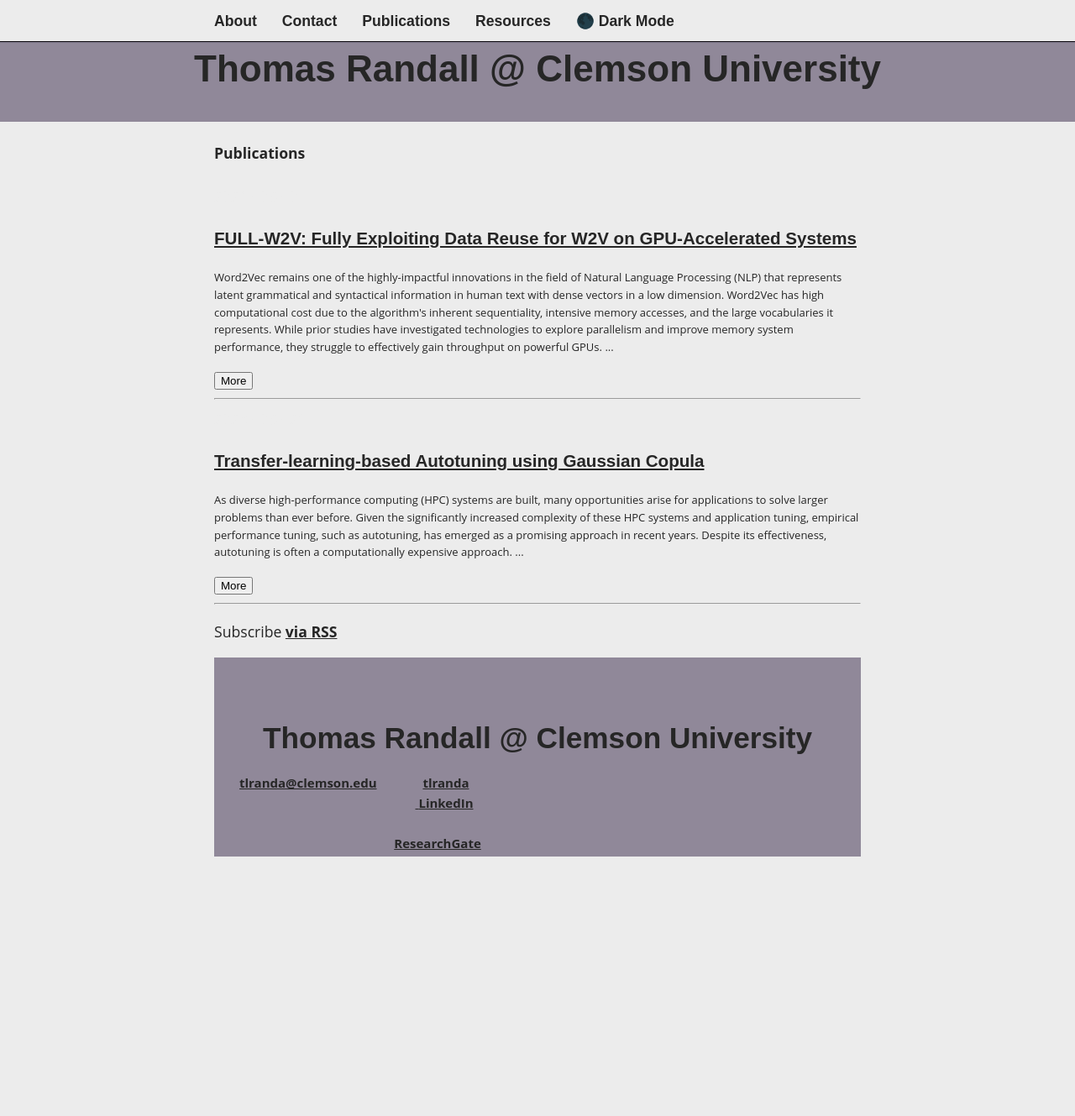
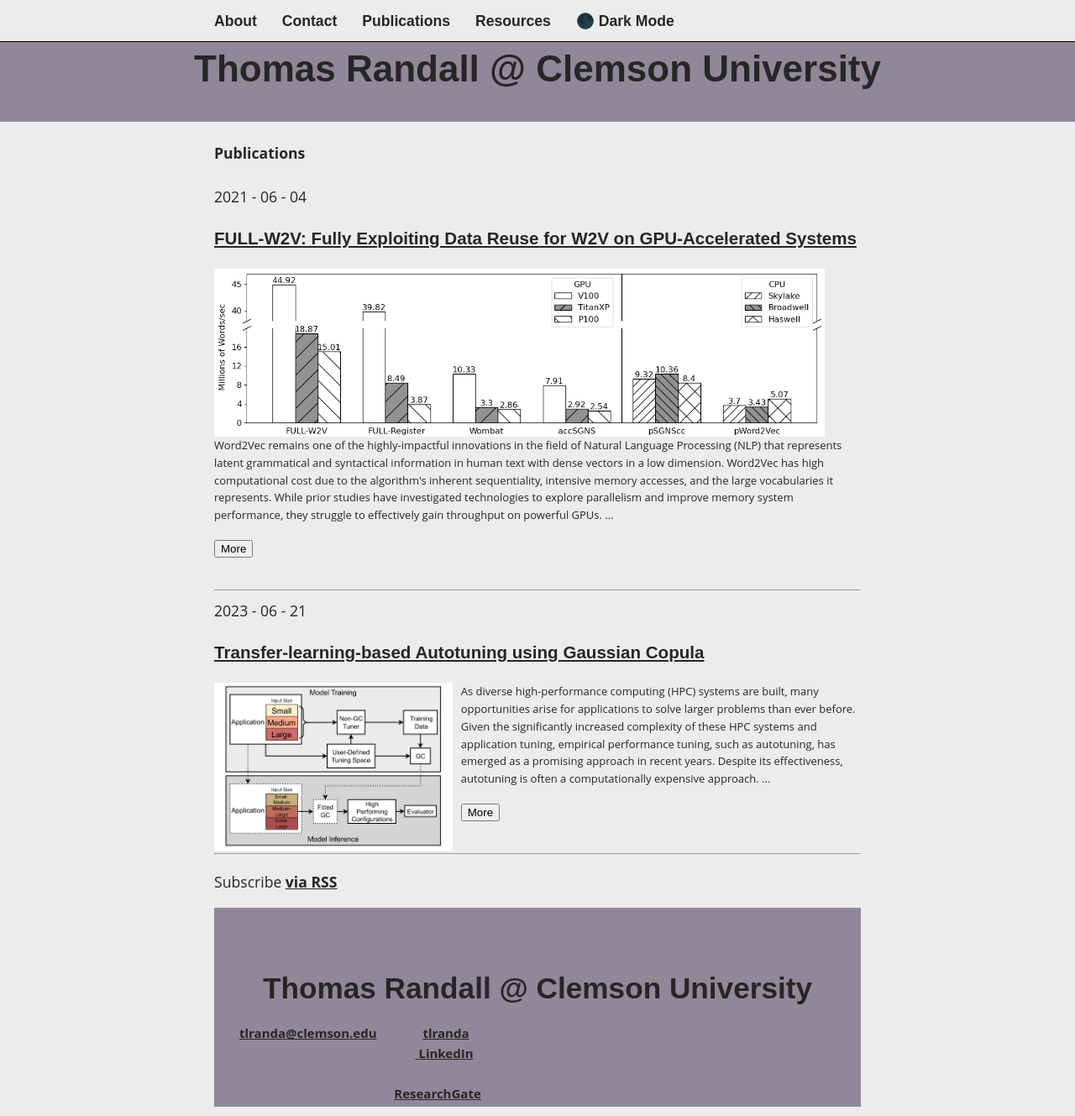
Before and after one commit to tlranda/tlranda.github.io, a Jekyll site: the page built from _pages/publications.html, in a window 1280 px wide and 1329 px high. Shown: the whole window at 84% size. Built offline with Jekyll 4.4.1, drawn with Linux system fonts in a browser that asks for light colours.

Commit message:
Add key images

```diff
--- a/_pages/publications.html
+++ b/_pages/publications.html
@@ -15,6 +15,27 @@
   {% assign idx = forloop.index %}
   <time>{{ pub.date | date: "%Y - %m - %d" }}</time>
   <h3><a href="{{ pub.url | prepend: site.baseurl }}">{{ pub.title }}</a></h3>
+  <div id="Block_{{ pub.title }}">
+    <div id="Key_Image_{{ pub.title }}" class="pub_key_image_div">
+	{% if pub.key_image %}
+	<img src="{{ pub.key_image }}" style="height: 200px"
+	alt=
+	{% if pub.key_image_alt_text %}
+	"{{ pub.key_image_alt_text }}"
+	{% else %}
+	"IMAGE NAME: {{ pub.key_image }}"
+	{% endif %}
+	title=
+	{% if pub.key_image_alt_text %}
+	"{{ pub.key_image_alt_text }}"
+	{% else %}
+	"IMAGE NAME: {{ pub.key_image }}"
+	{% endif %}
+	>
+	</img>
+	{% endif %}
+	</div>
+	<div id="Info_{{ pub.title }}">
       {% if pub.short_abstract and pub.more_abstract %}
       <p class="abstract_text">{{ pub.short_abstract }}
         <span id="dots_{{ idx }}" class="abstract_text">...</span>
@@ -22,6 +43,8 @@
       </p>
       <button onclick="abstractExpand({{ idx }})" id="button_{{ idx }}">More</button>
       {% endif %}
+    </div>
+  </div>
   <br><hr>
 {% endfor %}
 </ul>
--- a/_sass/_layout.scss
+++ b/_sass/_layout.scss
@@ -96,8 +96,20 @@
   padding: 0;
 }
 time {
-  color: var(--main-color);
+  color: var(--text-color);
 }
+img.centered_image {
+  display: block;
+  margin-left: auto;
+  margin-right: auto;
+  width: 100%;
+}
+div.pub_key_image_div {
+  float: left;
+  height: 200px;
+  padding-right: 10px;
+}
+
 .container {
   max-width: $content-width;
   margin: 0 auto;
```
Also changed, not shown: _layouts/publication.html (+20 -0 lines), _publications/full_w2v.md (+2 -0 lines), _publications/gc_tla.md (+2 -0 lines), Media/FULL_W2V/1bw.png (added), Media/GC_TLA/GC_TLA_Approach.png (added). Lines whose indentation alone changed are shown as unchanged.
